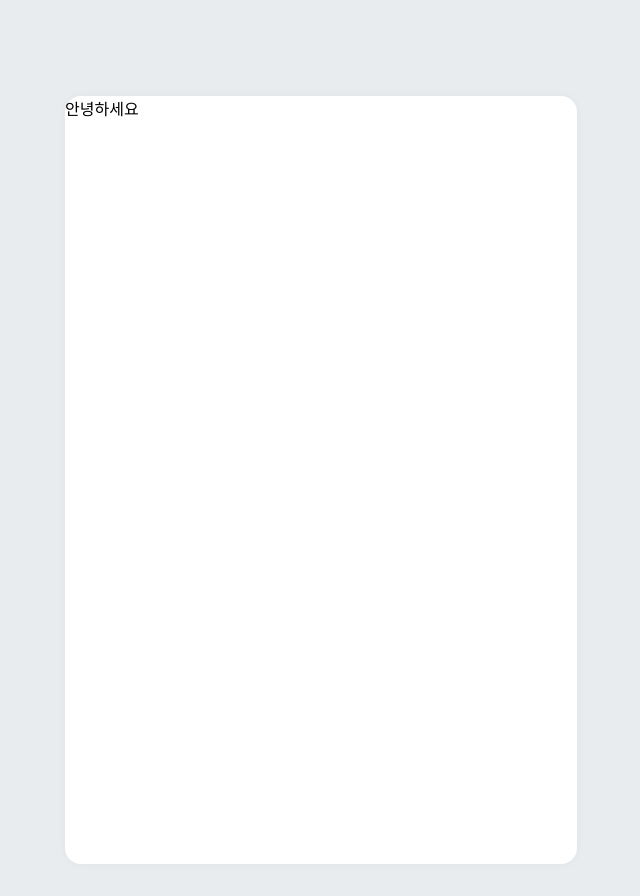
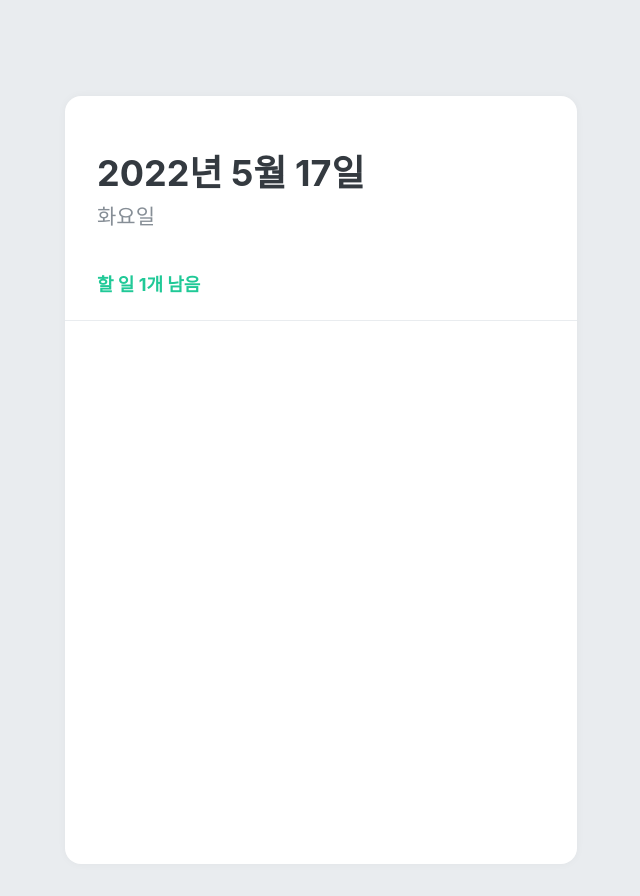
Before and after one commit to skdding3/react-todolist, a React (Create React App) app: page / in a window 1280 px wide. Shown: the whole page, without its empty margins (319-959 px from the left). Built offline with nearby package versions, Linux system fonts and the light colour scheme.

Commit message:
TodoHead

```diff
--- a/src/App.js
+++ b/src/App.js
@@ -1,6 +1,7 @@
 import React from "react";
 import { createGlobalStyle } from "styled-components";
 import TodoTemplate from "./components/TodoTemplate";
+import TodoHead from "./components/TodoHead";
 
 // 특정 컴포넌트가 아닌 GlobalStyle 적용
 
@@ -14,7 +15,9 @@
   return (
     <>
       <GlobalStyle />
-      <TodoTemplate>안녕하세요</TodoTemplate>
+      <TodoTemplate>
+        <TodoHead />
+      </TodoTemplate>
     </>
   );
 }
--- /dev/null
+++ b/src/components/TodoHead.js
@@ -0,0 +1,38 @@
+import React from "react";
+import styled from "styled-components";
+
+const TodoHeadBlock = styled.div`
+  padding-top: 48px;
+  padding-left: 32px;
+  padding-right: 32px;
+  padding-bottom: 24px;
+  border-bottom: 1px solid #e9ecef;
+  h1 {
+    margin: 0;
+    font-size: 36px;
+    color: #343a40;
+  }
+  .day {
+    margin-top: 4px;
+    color: #868e96;
+    font-size: 21px;
+  }
+  .tasks-left {
+    color: #20c997;
+    font-size: 18px;
+    margin-top: 40px;
+    font-weight: bold;
+  }
+`;
+
+function TodoHead() {
+  return (
+    <TodoHeadBlock>
+      <h1>2022년 5월 17일</h1>
+      <div className="day">화요일</div>
+      <div className="tasks-left">할 일 1개 남음</div>
+    </TodoHeadBlock>
+  );
+}
+
+export default TodoHead;
```
